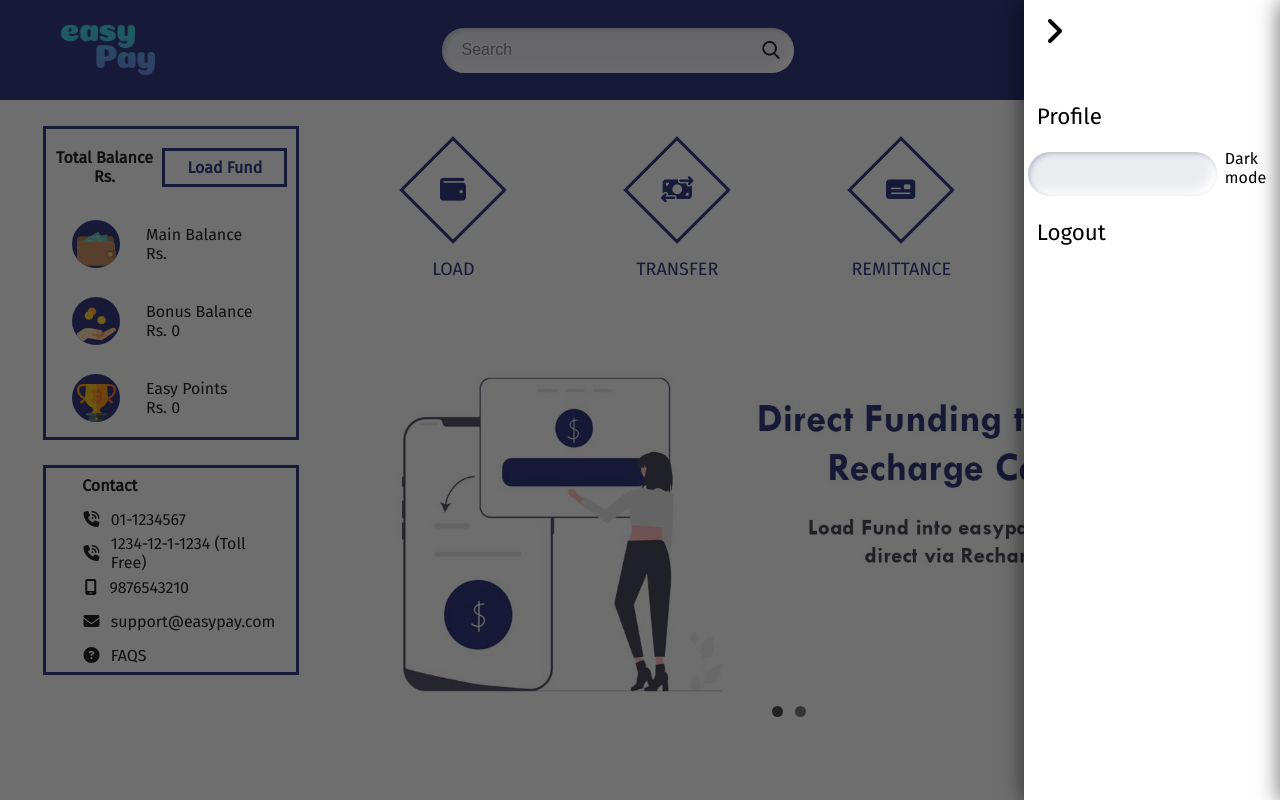
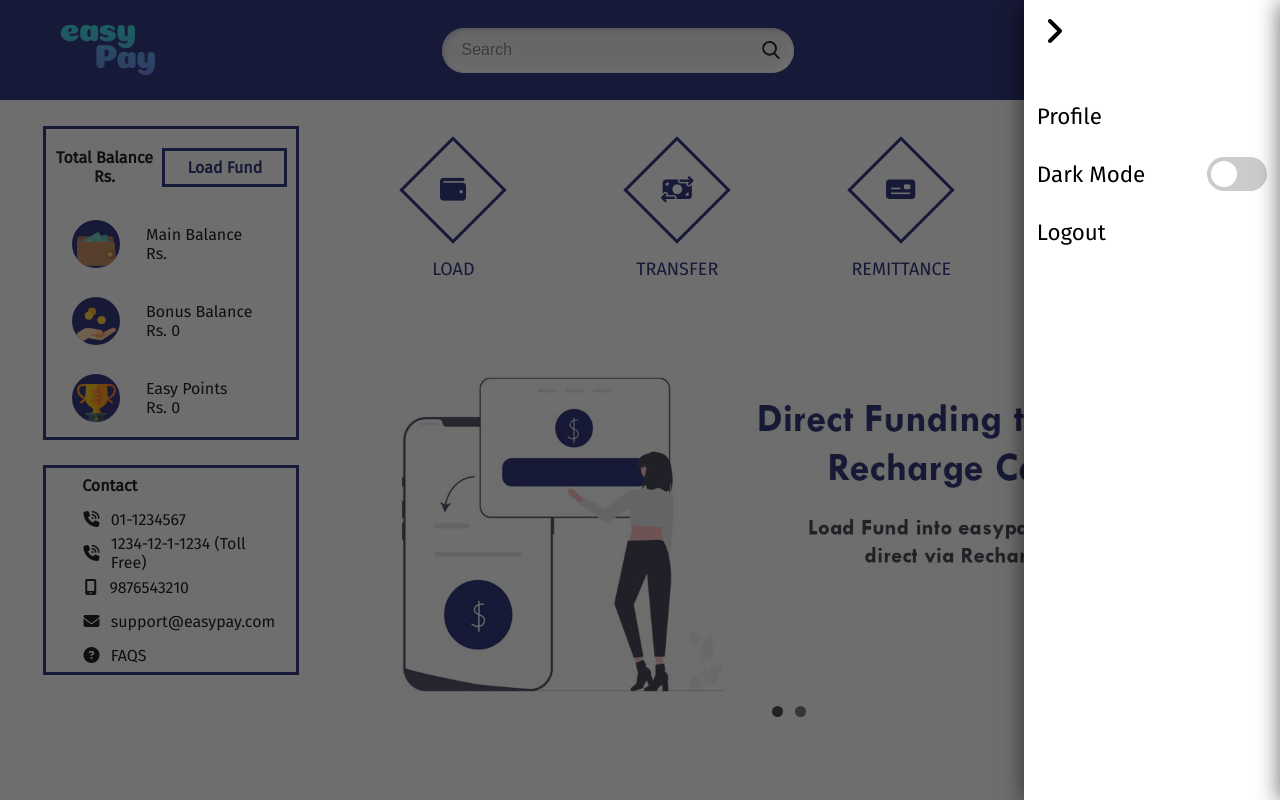
Before and after one commit to Bimisha-Mishra/Digitalwallet, a PHP site: page /home.php in a window 1280 px wide, after a click that opens the changed part. Run offline with PHP 8.4, Linux system fonts and the light colour scheme; the visitor is signed in with stand-in values (Sample User, id 1); data that the repository does not hold is empty; some libraries are stand-ins or nearby versions.

Commit message:
added switch to darkmode

```diff
--- a/Scss/slidingmenu.css
+++ b/Scss/slidingmenu.css
@@ -54,6 +54,9 @@ a {
   -webkit-box-pack: center;
       -ms-flex-pack: center;
           justify-content: center;
+  -webkit-box-align: center;
+      -ms-flex-align: center;
+          align-items: center;
 }
 
 #menu__panel1 ul li a, #menu__panel2 ul li a {
@@ -62,9 +65,6 @@ a {
   display: -webkit-box;
   display: -ms-flexbox;
   display: flex;
-  -webkit-box-pack: start;
-      -ms-flex-pack: start;
-          justify-content: flex-start;
   -webkit-box-align: center;
       -ms-flex-align: center;
           align-items: center;
@@ -83,6 +83,18 @@ a {
   width: 1.4em;
   padding-left: 10%;
   font-size: 1em;
+}
+
+#menu__panel1 ul li a {
+  -webkit-box-pack: justify;
+      -ms-flex-pack: justify;
+          justify-content: space-between;
+}
+
+#menu__panel2 ul li a {
+  -webkit-box-pack: start;
+      -ms-flex-pack: start;
+          justify-content: flex-start;
 }
 
 #menu_panel_curtain {
--- a/Scss/slidingmenu.scss
+++ b/Scss/slidingmenu.scss
@@ -43,12 +43,13 @@ a {
       text-decoration: none;
       display: flex;
       justify-content: center;
+      align-items: center;
 
       a{
         width: 90%;
         height: inherit;
         display: flex;
-        justify-content: flex-start;
+        //justify-content: space-between;
         align-items: center;
         gap: 0px 10%;
         text-decoration: none;
@@ -67,6 +68,24 @@ a {
         }
       }
 
+    }
+  }
+}
+#menu__panel1{
+  ul{
+    li{
+      a{
+        justify-content: space-between;
+      }
+    }
+  }
+}
+#menu__panel2 {
+  ul{
+    li{
+      a{
+        justify-content: flex-start;
+      }
     }
   }
 }
--- /dev/null
+++ b/Scss/switch.css
@@ -0,0 +1,55 @@
+.switch {
+  position: relative;
+  display: inline-block;
+  width: 60px;
+  height: 34px;
+}
+
+.switch input {
+  opacity: 0;
+  width: 0;
+  height: 0;
+}
+
+.slider {
+  position: absolute;
+  cursor: pointer;
+  top: 0;
+  left: 0;
+  right: 0;
+  bottom: 0;
+  background-color: #ccc;
+  -webkit-transition: .4s;
+  transition: .4s;
+}
+
+.slider:before {
+  position: absolute;
+  content: "";
+  height: 26px;
+  width: 26px;
+  left: 4px;
+  bottom: 4px;
+  background-color: white;
+  -webkit-transition: .4s;
+  transition: .4s;
+}
+
+input:checked + .slider {
+  background-color: #333333;
+}
+
+input:checked + .slider:before {
+  -webkit-transform: translateX(26px);
+  transform: translateX(26px);
+}
+
+/* Rounded sliders */
+.slider.round {
+  border-radius: 34px;
+}
+
+.slider.round:before {
+  border-radius: 50%;
+}
+/*# sourceMappingURL=switch.css.map */
--- /dev/null
+++ b/Scss/switch.scss
@@ -0,0 +1,66 @@
+$background_color : #181818;
+$text_color : #EBECF0;
+$nav_bg : #202020;
+$switch : #333333;
+$accent : #4a50a5;
+$accent2 : #2196F3;
+
+.switch {
+    position: relative;
+    display: inline-block;
+    width: 60px;
+    height: 34px;
+  }
+
+  .switch input {
+    opacity: 0;
+    width: 0;
+    height: 0;
+  }
+
+  .slider {
+    position: absolute;
+    cursor: pointer;
+    top: 0;
+    left: 0;
+    right: 0;
+    bottom: 0;
+    background-color: #ccc;
+    -webkit-transition: .4s;
+    transition: .4s;
+  }
+
+  .slider:before {
+    position: absolute;
+    content: "";
+    height: 26px;
+    width: 26px;
+    left: 4px;
+    bottom: 4px;
+    background-color: white;
+    -webkit-transition: .4s;
+    transition: .4s;
+  }
+
+  input:checked + .slider {
+    background-color: $switch;
+  }
+
+  // input:focus + .slider {
+  //   box-shadow: 0 0 3px $accent;
+  // }
+
+  input:checked + .slider:before {
+    -webkit-transform: translateX(26px);
+    -ms-transform: translateX(26px);
+    transform: translateX(26px);
+  }
+
+  /* Rounded sliders */
+  .slider.round {
+    border-radius: 34px;
+  }
+
+  .slider.round:before {
+    border-radius: 50%;
+  }
--- a/home.php
+++ b/home.php
@@ -14,6 +14,7 @@ if(!isset($_SESSION['U_id'])){
     <meta http-equiv="X-UA-Compatible" content="IE=edge">
     <meta name="viewport" content="width=device-width, initial-scale=1.0">
     <link rel="stylesheet" href="Scss/home.css">
+    <link rel="stylesheet" href="Scss/switch.css">
     <link rel="stylesheet" href="Scss/slidingmenu.css?ts=<?=time()?>">
     <!--?ts=<?=time()?> <link rel="stylesheet" href="Scss/togglemode.css?ts=<?=time()?>"> -->
     <link rel="stylesheet" href="https://use.fontawesome.com/releases/v5.7.2/css/all.css">
@@ -44,9 +45,18 @@ if(!isset($_SESSION['U_id'])){
         <div id="menu__panel1">
             <i class="menu__close fa fa-angle-left fa-2x" onClick="showMenu(false,'#menu__panel1')"></i>
             <ul>
-                <li class="menu-item"><a href="#">Profile</a></li>
-                <li class="menu-item"><input id = "check" type = "checkbox" onclick="dark_mode_status()">Dark mode</input></li>
-                <li class="menu-item"><a href="logout.php">Logout</a></li>
+                <li class="menu-item 1"><a href="#">Profile</a></li>
+                <li class="menu-item 1">
+                    <a>
+                        <label for="">Dark Mode</label>
+                        <label class="switch" >
+                            <input id = "check" type="checkbox" onclick="dark_mode_status()">
+                            <span class="slider round"></span>
+                        </label>
+                    </a>
+                    <!--<input id = "check" type = "checkbox" >Dark mode</input>-->
+                </li>
+                <li class="menu-item 1"><a href="logout.php">Logout</a></li>
             </ul>
         </div>
         <div id="menu__panel2">
```
Also changed, not shown: 2 other files.
